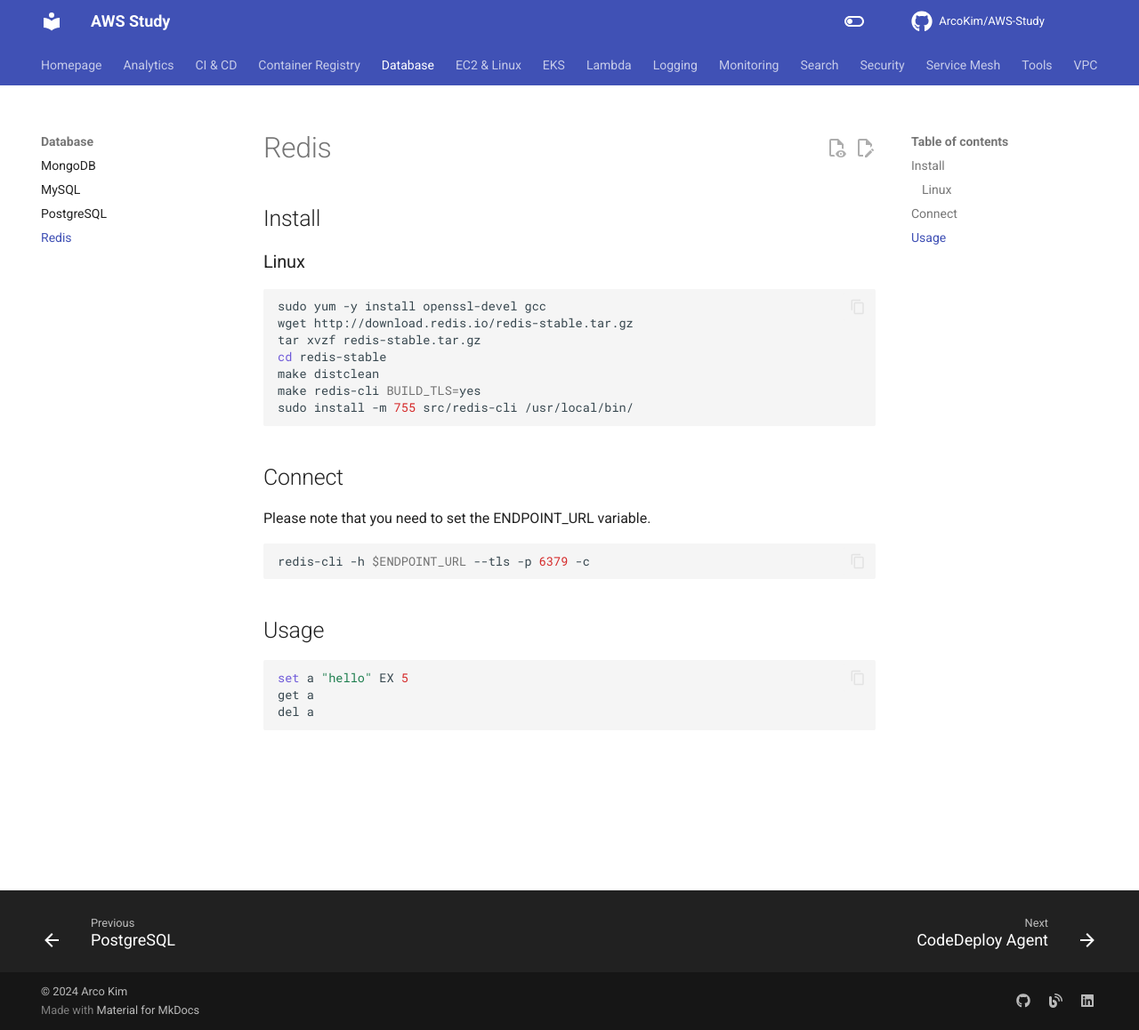
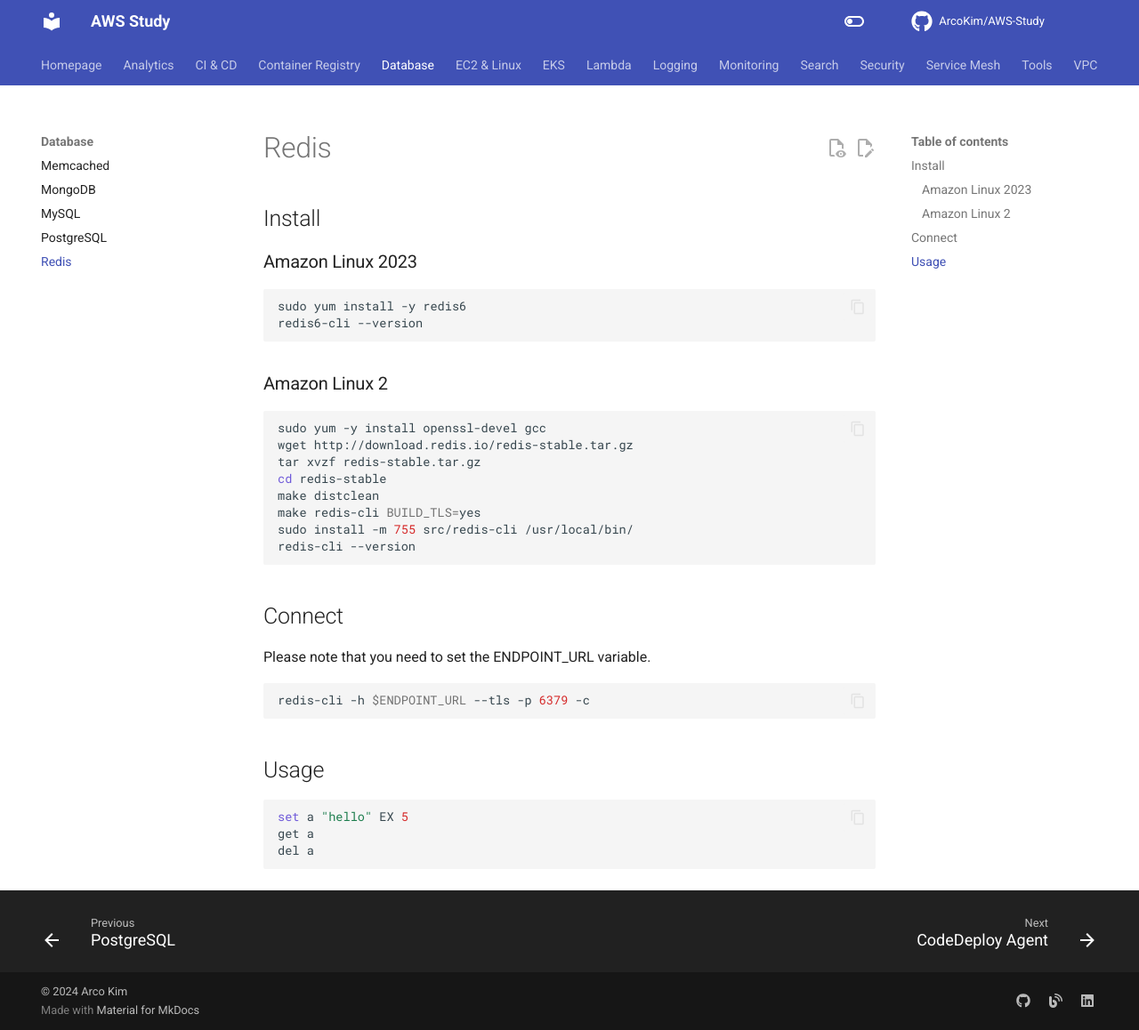
Before and after one commit to ArcoKim/AWS-Study, an MkDocs documentation site: the page built from docs/Database/Redis.md, in a window 1280 px wide and 1158 px high. Shown: the whole window at 89% size. Built offline with MkDocs 1.6.1 and Material for MkDocs 9.7.7, drawn with Linux system fonts in a browser that asks for light colours; comment, search, counter and statistics services are not loaded.

Commit message:
24.03.19 : elasticache update

````diff
--- a/docs/Database/Redis.md
+++ b/docs/Database/Redis.md
@@ -1,6 +1,11 @@
 # Redis
 ## Install
-### Linux
+### Amazon Linux 2023
+``` bash
+sudo yum install -y redis6
+redis6-cli --version
+```
+### Amazon Linux 2
 ``` bash
 sudo yum -y install openssl-devel gcc
 wget http://download.redis.io/redis-stable.tar.gz
@@ -9,8 +14,8 @@
 make distclean
 make redis-cli BUILD_TLS=yes
 sudo install -m 755 src/redis-cli /usr/local/bin/
+redis-cli --version
 ```
-
 ## Connect
 Please note that you need to set the ENDPOINT_URL variable.
 ``` bash
````
Also changed, not shown: docs/Database/Memcached.md (added, +17 -0 lines).
